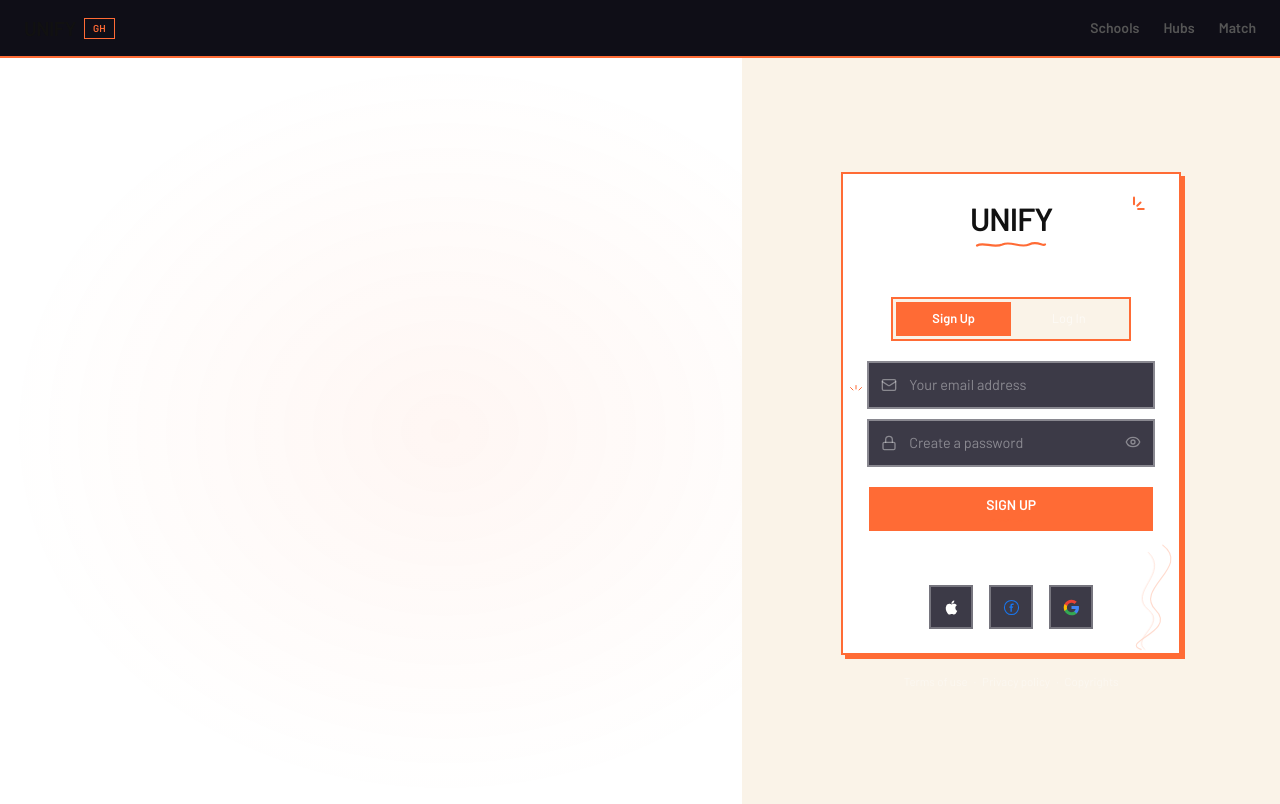
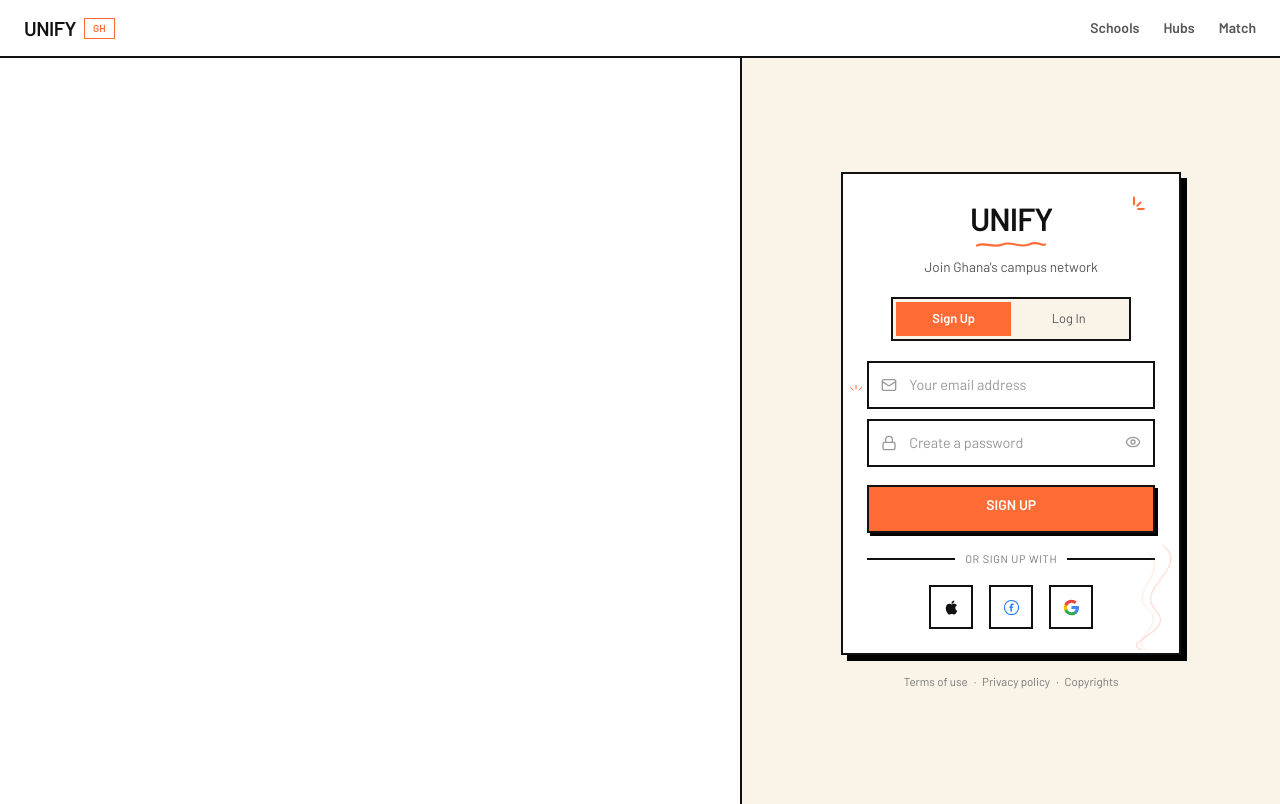
Before and after one commit to chrisxie12/UNIFY, a Next.js app: page /login in a window 1280 px wide. Built offline with nearby package versions, Linux system fonts and the light colour scheme; a web font is replaced by a local one.

Commit message:
Fix login page color blending: proper light NB contrast everywhere
https://claude.ai/code/session_01Ho6HSv4QZY4KoUvcMZKtur

```diff
--- a/app/login/page.jsx
+++ b/app/login/page.jsx
@@ -328,30 +328,29 @@ export default function LoginPage() {
         .login-input {
           width: 100%; height: 48px;
           border-radius: 0;
-          border: 2px solid rgba(255,255,255,0.40);
-          background: rgba(26,24,39,0.85);
-          font-size: 0.9rem; color: #FFFFFE;
+          border: 2px solid #111111;
+          background: #FFFFFF;
+          font-size: 0.9rem; color: #111111;
           outline: none;
           transition: border-color 200ms, box-shadow 200ms, background 200ms;
           padding: 0 16px 0 40px;
           box-sizing: border-box;
           font-family: inherit;
         }
-        .login-input::placeholder { color: rgba(255,255,255,0.40); }
+        .login-input::placeholder { color: #999999; }
         .login-input:focus {
           border-color: #FF6B35;
-          box-shadow: 0 0 0 3px rgba(255,107,53,0.25);
-          background: rgba(26,24,39,1);
+          box-shadow: 3px 3px 0px #000;
         }
-        .login-input.error { border-color: #EF4444; box-shadow: 0 0 0 3px rgba(239,68,68,0.08); }
+        .login-input.error { border-color: #EF4444; box-shadow: 3px 3px 0px #EF4444; }
 
         .social-btn {
           width: 44px; height: 44px; border-radius: 0;
-          border: 2px solid rgba(255,255,255,0.30); background: rgba(26,24,39,0.85);
+          border: 2px solid #111111; background: #FFFFFF;
           display: flex; align-items: center; justify-content: center;
           cursor: pointer; transition: transform 200ms, box-shadow 200ms, background 200ms;
         }
-        .social-btn:hover { transform: translateY(-2px); box-shadow: 4px 4px 0px rgba(0,0,0,0.45); background: rgba(26,24,39,1); }
+        .social-btn:hover { transform: translateY(-2px); box-shadow: 3px 3px 0px #000; }
         .social-btn:active { transform: scale(0.95); }
 
         .spinner {
@@ -380,9 +379,9 @@ export default function LoginPage() {
         }
         .form-card {
           border-radius: 0;
-          border: 2px solid #FF6B35;
+          border: 2px solid #111111;
           background: #FFFFFF;
-          box-shadow: 4px 4px 0px #FF6B35;
+          box-shadow: 6px 6px 0px #000;
           padding: 36px 28px 32px;
           position: relative;
           overflow: hidden;
@@ -401,14 +400,8 @@ export default function LoginPage() {
             flex: 0 0 58%;
             position: relative;
             background: #FFFFFF;
+            border-right: 2px solid #111111;
             overflow: hidden;
-          }
-          .collage-side::after {
-            content: '';
-            position: absolute;
-            inset: 0;
-            background: radial-gradient(ellipse at 60% 50%, rgba(255,107,53,0.06) 0%, transparent 70%);
-            pointer-events: none;
           }
           .form-side {
             flex: 0 0 42%;
@@ -434,8 +427,8 @@ export default function LoginPage() {
 
         {/* Nav */}
         <nav style={{
-          background: '#0F0E17',
-          borderBottom: '2px solid #FF6B35',
+          background: '#FFFFFF',
+          borderBottom: '2px solid #111111',
         }} className="px-6 py-3.5 flex items-center justify-between">
           <a href="/" className="flex items-center gap-2">
             <span className="text-xl font-black text-[#111] tracking-tight">UNIFY</span>
@@ -509,12 +502,12 @@ export default function LoginPage() {
             }}>
               <span style={{
                 display: 'inline-flex', alignItems: 'center', gap: 7,
-                background: '#1A1827',
-                border: '1px solid rgba(255,255,255,0.10)',
+                background: '#FFFFFF',
+                border: '2px solid #111111',
                 borderRadius: 0, padding: '6px 16px',
-                fontSize: 12, fontWeight: 700, color: 'rgba(255,255,255,0.80)',
+                fontSize: 12, fontWeight: 700, color: '#111111',
                 fontFamily: 'system-ui, sans-serif',
-                boxShadow: '3px 3px 0px rgba(0,0,0,0.4)',
+                boxShadow: '3px 3px 0px #000',
               }}>
                 🇬🇭 Ghana University Network
               </span>
@@ -555,7 +548,7 @@ export default function LoginPage() {
                     </span>
                   </a>
                   <OrangeScribble width={72} />
-                  <p style={{ marginTop: 8, color: 'rgba(255,255,255,0.60)', fontSize: '0.85rem', fontFamily: 'inherit' }}>
+                  <p style={{ marginTop: 8, color: '#555555', fontSize: '0.85rem', fontFamily: 'inherit' }}>
                     {isSignup ? "Join Ghana's campus network" : 'Welcome back'}
                   </p>
                 </div>
@@ -564,7 +557,7 @@ export default function LoginPage() {
                   <div style={{ textAlign: 'center', padding: '16px 0' }}>
                     <div style={{ fontSize: 40, marginBottom: 8 }}>🔥</div>
                     <h3 style={{ fontSize: 18, fontWeight: 900, color: '#111', margin: '0 0 6px', fontFamily: 'inherit' }}>You're in!</h3>
-                    <p style={{ color: 'rgba(255,255,255,0.60)', fontSize: '0.85rem', margin: 0, fontFamily: 'inherit' }}>
+                    <p style={{ color: '#555555', fontSize: '0.85rem', margin: 0, fontFamily: 'inherit' }}>
                       {isSignup ? 'Check your email to verify your account.' : 'Welcome back. Redirecting…'}
                     </p>
                   </div>
@@ -572,7 +565,7 @@ export default function LoginPage() {
                   <>
                     <div style={{
                       display: 'flex', width: 240, height: 44, margin: '0 auto 20px',
-                      borderRadius: 0, border: '2px solid #FF6B35',
+                      borderRadius: 0, border: '2px solid #111111',
                       background: '#FAF3E8', padding: 3,
                       animation: mounted ? 'formFadeUp 600ms cubic-bezier(0.16,1,0.3,1) 100ms both' : 'none',
                     }}>
@@ -582,7 +575,7 @@ export default function LoginPage() {
                           fontWeight: mode === m ? 700 : 500,
                           fontSize: '0.8rem',
                           background: mode === m ? '#FF6B35' : 'transparent',
-                          color: mode === m ? '#fff' : 'rgba(255,255,255,0.60)',
+                          color: mode === m ? '#fff' : '#555555',
                           boxShadow: 'none',
                           transition: 'background 280ms cubic-bezier(0.34,1.56,0.64,1), color 280ms, box-shadow 280ms',
                           fontFamily: 'inherit',
@@ -605,7 +598,7 @@ export default function LoginPage() {
                           <line x1="3"  y1="5"  x2="8"  y2="10" stroke="#FF6B35" strokeWidth="2" strokeLinecap="round"/>
                         </svg>
                       </div>
-                      <Mail style={{ position: 'absolute', left: 14, top: '50%', transform: 'translateY(-50%)', color: 'rgba(255,255,255,0.40)', width: 16, height: 16, zIndex: 1,
+                      <Mail style={{ position: 'absolute', left: 14, top: '50%', transform: 'translateY(-50%)', color: '#999999', width: 16, height: 16, zIndex: 1,
                         ...(emailError ? { top: 24, transform: 'none' } : {}) }} />
                       <input type="email" placeholder="Your email address" value={email}
                         onChange={e => { setEmail(e.target.value); if (emailError) setEmailError(''); }}
@@ -614,7 +607,7 @@ export default function LoginPage() {
                     </div>
 
                     <div style={{ position: 'relative', marginTop: 10, animation: mounted ? 'formFadeUp 600ms cubic-bezier(0.16,1,0.3,1) 260ms both' : 'none' }}>
-                      <Lock style={{ position: 'absolute', left: 14, top: 16, color: 'rgba(255,255,255,0.40)', width: 16, height: 16, zIndex: 1 }} />
+                      <Lock style={{ position: 'absolute', left: 14, top: 16, color: '#999999', width: 16, height: 16, zIndex: 1 }} />
                       <input type={showPassword ? 'text' : 'password'}
                         placeholder={isSignup ? 'Create a password' : 'Your password'}
                         value={password}
@@ -623,7 +616,7 @@ export default function LoginPage() {
                         className={`login-input${passwordError ? ' error' : ''}`}
                         style={{ paddingRight: 42 }} />
                       <button type="button" onClick={() => setShowPassword(v => !v)}
-                        style={{ position: 'absolute', right: 14, top: 15, background: 'none', border: 'none', cursor: 'pointer', padding: 0, color: 'rgba(255,255,255,0.40)' }}
+                        style={{ position: 'absolute', right: 14, top: 15, background: 'none', border: 'none', cursor: 'pointer', padding: 0, color: '#999999' }}
                         aria-label={showPassword ? 'Hide password' : 'Show password'}>
                         {showPassword ? <EyeOff style={{ width: 16, height: 16 }} /> : <Eye style={{ width: 16, height: 16 }} />}
                       </button>
@@ -642,8 +635,8 @@ export default function LoginPage() {
                           width: '100%', height: 48, borderRadius: 0,
                           background: '#FF6B35', color: 'white',
                           fontWeight: 800, fontSize: '0.875rem',
-                          border: '2px solid white', cursor: 'pointer',
-                          boxShadow: '3px 3px 0px rgba(255,255,255,0.3)',
+                          border: '2px solid #111111', cursor: 'pointer',
+                          boxShadow: '3px 3px 0px #000',
                           display: 'flex', flexDirection: 'column', alignItems: 'center', justifyContent: 'center',
                           transition: 'transform 200ms, box-shadow 200ms, opacity 200ms',
                           fontFamily: 'inherit',
@@ -658,16 +651,16 @@ export default function LoginPage() {
                     </div>
 
                     <div style={{ display: 'flex', alignItems: 'center', gap: 10, margin: '18px 0' }}>
-                      <div style={{ flex: 1, height: 1, background: 'rgba(255,255,255,0.10)' }} />
-                      <span style={{ fontSize: '0.68rem', color: 'rgba(255,255,255,0.40)', textTransform: 'uppercase', letterSpacing: '0.06em', whiteSpace: 'nowrap', fontFamily: 'inherit' }}>
+                      <div style={{ flex: 1, height: 2, background: '#111111' }} />
+                      <span style={{ fontSize: '0.68rem', color: '#777777', textTransform: 'uppercase', letterSpacing: '0.06em', whiteSpace: 'nowrap', fontFamily: 'inherit' }}>
                         {isSignup ? 'or sign up with' : 'or log in with'}
                       </span>
-                      <div style={{ flex: 1, height: 1, background: 'rgba(255,255,255,0.10)' }} />
+                      <div style={{ flex: 1, height: 2, background: '#111111' }} />
                     </div>
 
                     <div style={{ display: 'flex', justifyContent: 'center', gap: 16, animation: mounted ? 'formScaleIn 600ms cubic-bezier(0.16,1,0.3,1) 420ms both' : 'none' }}>
                       <button className="social-btn" aria-label="Continue with Apple">
-                        <svg viewBox="0 0 24 24" width="17" height="17" fill="#FFFFFE">
+                        <svg viewBox="0 0 24 24" width="17" height="17" fill="#111111">
                           <path d="M18.71 19.5c-.83 1.24-1.71 2.45-3.05 2.47-1.34.03-1.77-.79-3.29-.79-1.53 0-2 .77-3.27.82-1.31.05-2.3-1.32-3.14-2.53C4.25 17 2.94 12.45 4.7 9.39c.87-1.52 2.43-2.48 4.12-2.51 1.28-.02 2.5.87 3.29.87.78 0 2.26-1.07 3.8-.91.65.03 2.47.26 3.64 1.98-.09.06-2.17 1.28-2.15 3.81.03 3.02 2.65 4.03 2.68 4.04-.03.07-.42 1.44-1.38 2.83M13 3.5c.73-.83 1.94-1.46 2.94-1.5.13 1.17-.34 2.35-1.04 3.19-.69.85-1.83 1.51-2.95 1.42-.15-1.15.41-2.35 1.05-3.11z"/>
                         </svg>
                       </button>
@@ -691,12 +684,12 @@ export default function LoginPage() {
               </div>
 
               {/* Footer */}
-              <div style={{ marginTop: 18, textAlign: 'center', fontSize: '0.72rem', color: 'rgba(255,255,255,0.40)', fontFamily: 'inherit' }}>
-                <a href="#" style={{ color: 'rgba(255,255,255,0.40)', textDecoration: 'none' }}>Terms of use</a>
+              <div style={{ marginTop: 18, textAlign: 'center', fontSize: '0.72rem', color: '#777777', fontFamily: 'inherit' }}>
+                <a href="#" style={{ color: '#777777', textDecoration: 'none' }}>Terms of use</a>
                 <span style={{ padding: '0 6px' }}>·</span>
-                <a href="#" style={{ color: 'rgba(255,255,255,0.40)', textDecoration: 'none' }}>Privacy policy</a>
+                <a href="#" style={{ color: '#777777', textDecoration: 'none' }}>Privacy policy</a>
                 <span style={{ padding: '0 6px' }}>·</span>
-                <a href="#" style={{ color: 'rgba(255,255,255,0.40)', textDecoration: 'none' }}>Copyrights</a>
+                <a href="#" style={{ color: '#777777', textDecoration: 'none' }}>Copyrights</a>
               </div>
             </div>
           </div>
```
